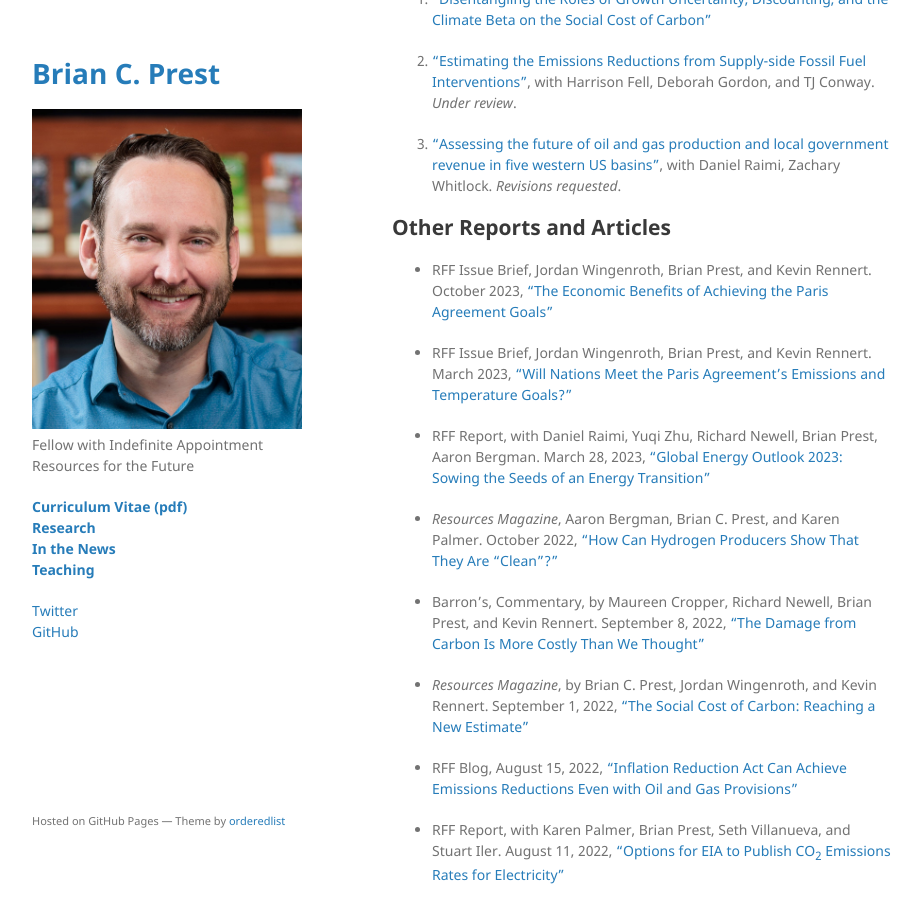
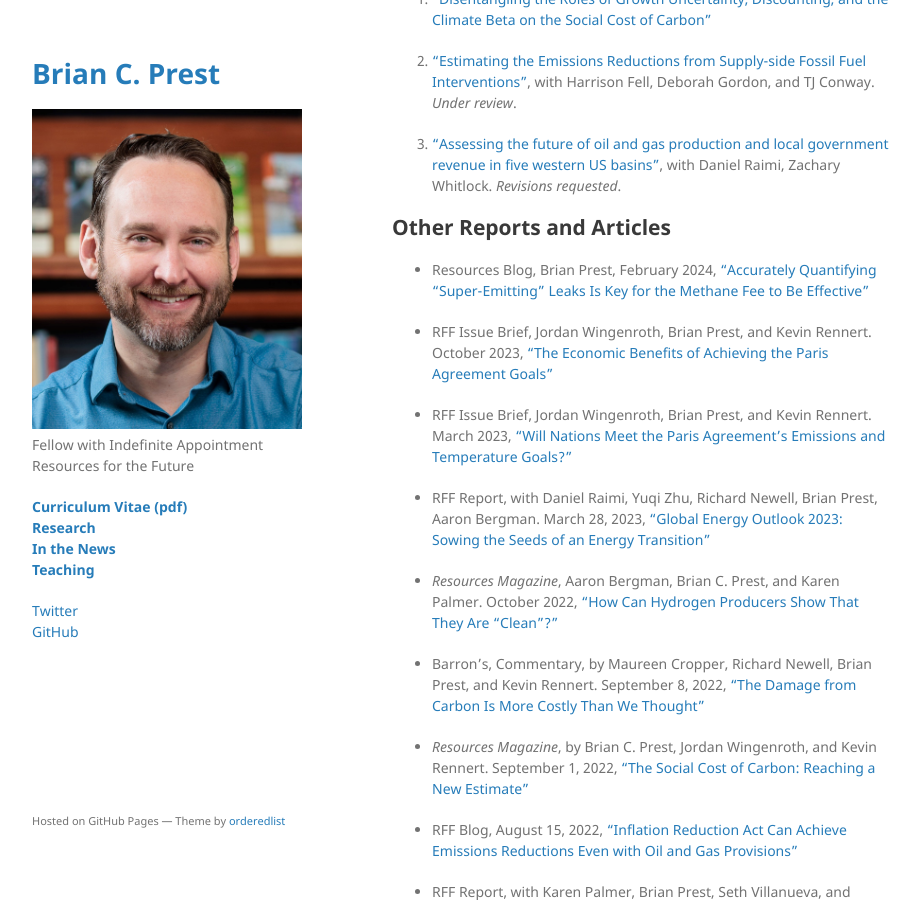
Before and after one commit to bprest/bprest.github.io, a Jekyll site: the page built from research.md, in a window 1280 px wide and 900 px high, scrolled down 1774 px. Shown: the whole window, without its empty margins (178-1099 px from the left). Built offline with Jekyll 4.4.1, drawn with Linux system fonts in a browser that asks for light colours; our own code applies the rules of GitHub Pages for plain Markdown files.

Commit message:
add blog

```diff
--- a/research.md
+++ b/research.md
@@ -53,8 +53,9 @@ DOI: 10.1126/science.adi5943
 
 ## Other Reports and Articles
 
+* Resources Blog, Brian Prest, February 2024, ["Accurately Quantifying “Super-Emitting” Leaks Is Key for the Methane Fee to Be Effective"](https://www.resources.org/common-resources/accurately-quantifying-super-emitting-leaks-is-key-for-the-methane-fee-to-be-effective/)
+
 * RFF Issue Brief, Jordan Wingenroth, Brian Prest, and Kevin Rennert. October 2023, ["The Economic Benefits of Achieving the Paris Agreement Goals"](https://www.rff.org/publications/issue-briefs/the-economic-benefits-of-achieving-the-paris-agreement-goals/)
-
 
 * RFF Issue Brief, Jordan Wingenroth, Brian Prest, and Kevin Rennert. March 2023, ["Will Nations Meet the Paris Agreement’s Emissions and Temperature Goals?"](https://www.rff.org/publications/issue-briefs/will-nations-meet-the-paris-agreements-emissions-and-temperature-goals/)
 
```
